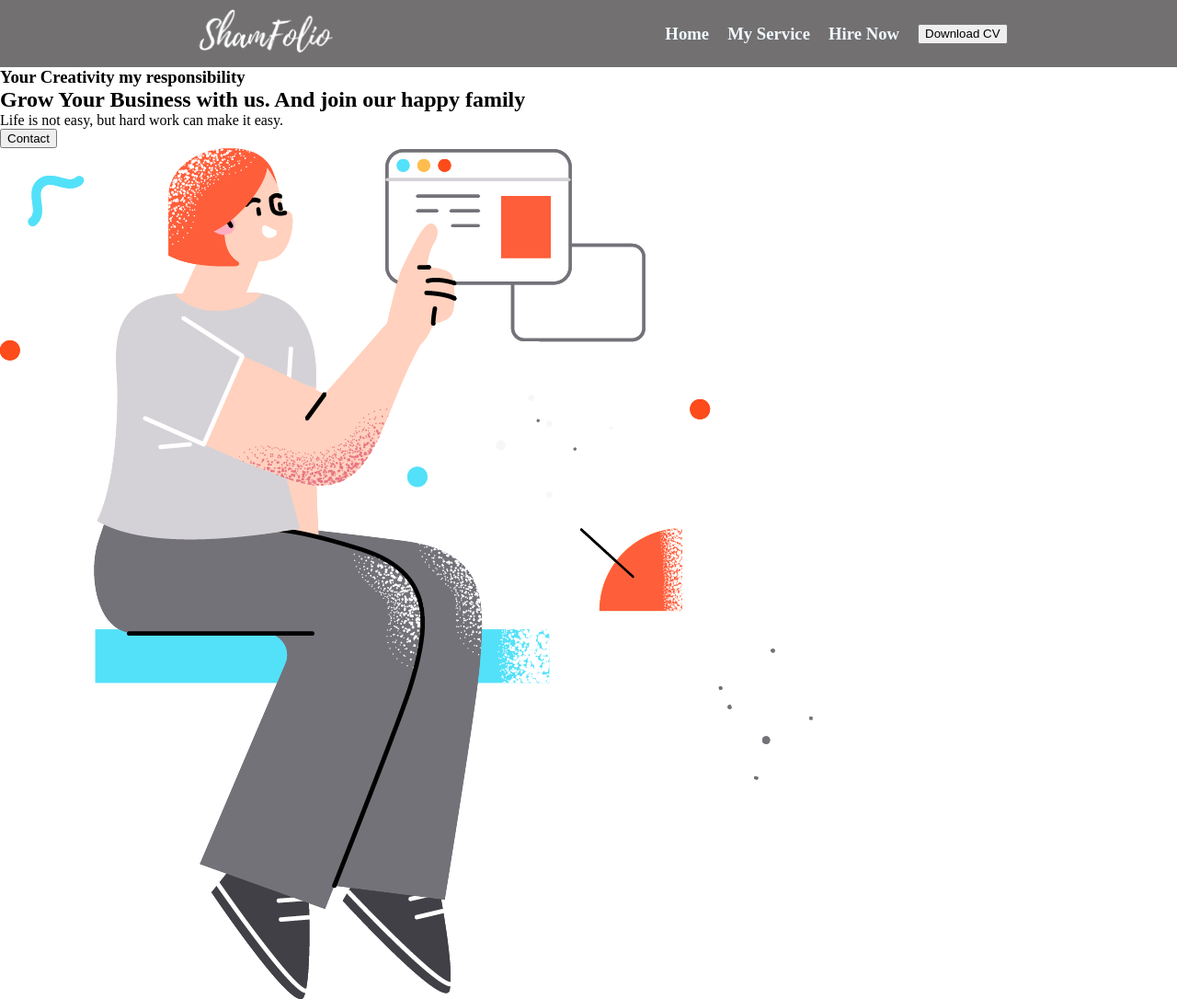
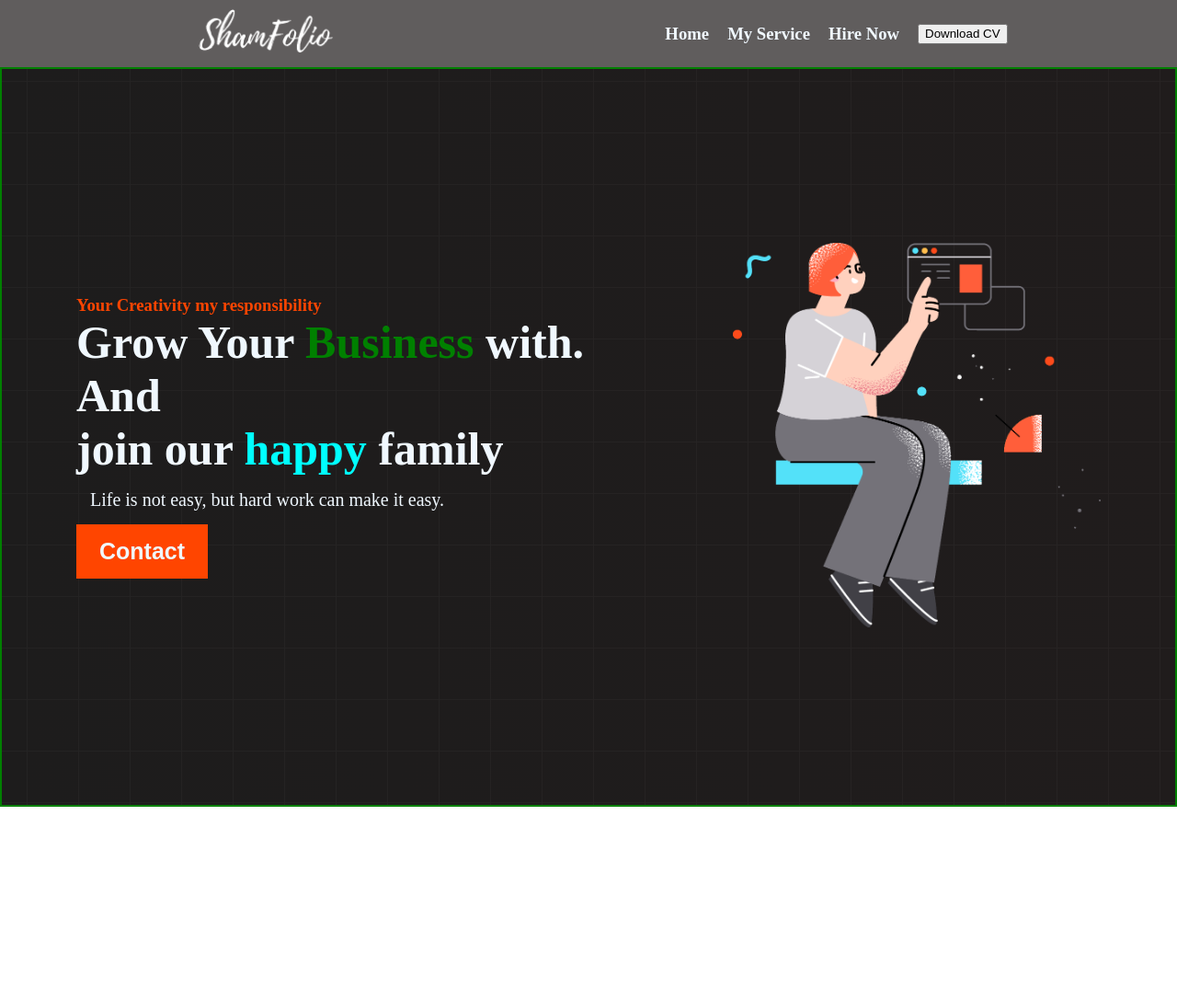
Before and after one commit to ahtesamTech/sham-folio-test, a plain HTML site: page index.html in a window 1280 px wide. Shown: the whole page at 92% size. After the commit the page ends 877 px from the top, so only its background shows below. Drawn offline with Linux system fonts and the light colour scheme.

Commit message:
main done

```diff
--- a/css/style.css
+++ b/css/style.css
@@ -4,7 +4,7 @@
 }
 
 .nav-container{
-    background-color: rgba(51, 49, 49, 0.692);
+    background-color: rgba(26, 21, 21, 0.692);
     padding: 10px;
     color: aliceblue;
     display: flex;
@@ -23,5 +23,39 @@
 }
 .main-page{
     background-image: url("../images/background.png"),
-    linear-gradient();
+    linear-gradient(90deg, rgb(29, 28, 28) , rgb(32, 28, 28));
+    display: flex;
+    height: 100vh;
+    border: 2px solid green;
+    align-items: center;
+    color: aliceblue;
+    justify-content: space-around;
 }
+
+.main-img{
+    width: 400px;
+}
+.main-top-text{
+    color: orangered;
+}
+.titel{
+    font-size: 50px;
+    font-weight: bold;
+}
+
+.pareg{
+    font-size: 20px;
+    margin: 15px;
+}
+
+.contact{
+    background-color: orangered;
+    padding-left: 25px;
+    padding-right: 25px;
+    padding-top: 15px;
+    padding-bottom: 15px;
+    font-size: 25px;
+    color: aliceblue;
+    font-weight: bold;
+    border: none;
+}
--- a/index.html
+++ b/index.html
@@ -28,10 +28,10 @@
             <div class="main-page">
 
                 <div class="left">
-                    <h3>Your Creativity my responsibility</h3>
-                    <h1>Grow Your Business with us. And join our happy family</h1>
-                    <p>Life is not easy, but hard work can make it easy.</p>
-                    <button>Contact</button>
+                    <h3 class="main-top-text" >Your Creativity my responsibility</h3>
+                    <h1 class="titel">Grow Your <span style="color: green;">Business</span> with. <br> And <br>join our <span style="color: aqua;">happy</span> family</h1>
+                    <p class="pareg">Life is not easy, but hard work can make it easy.</p>
+                    <button class="contact">Contact</button>
                 </div>
                 <div class="right">
                     <img class="main-img" src="./images/section.png" alt="">
```
